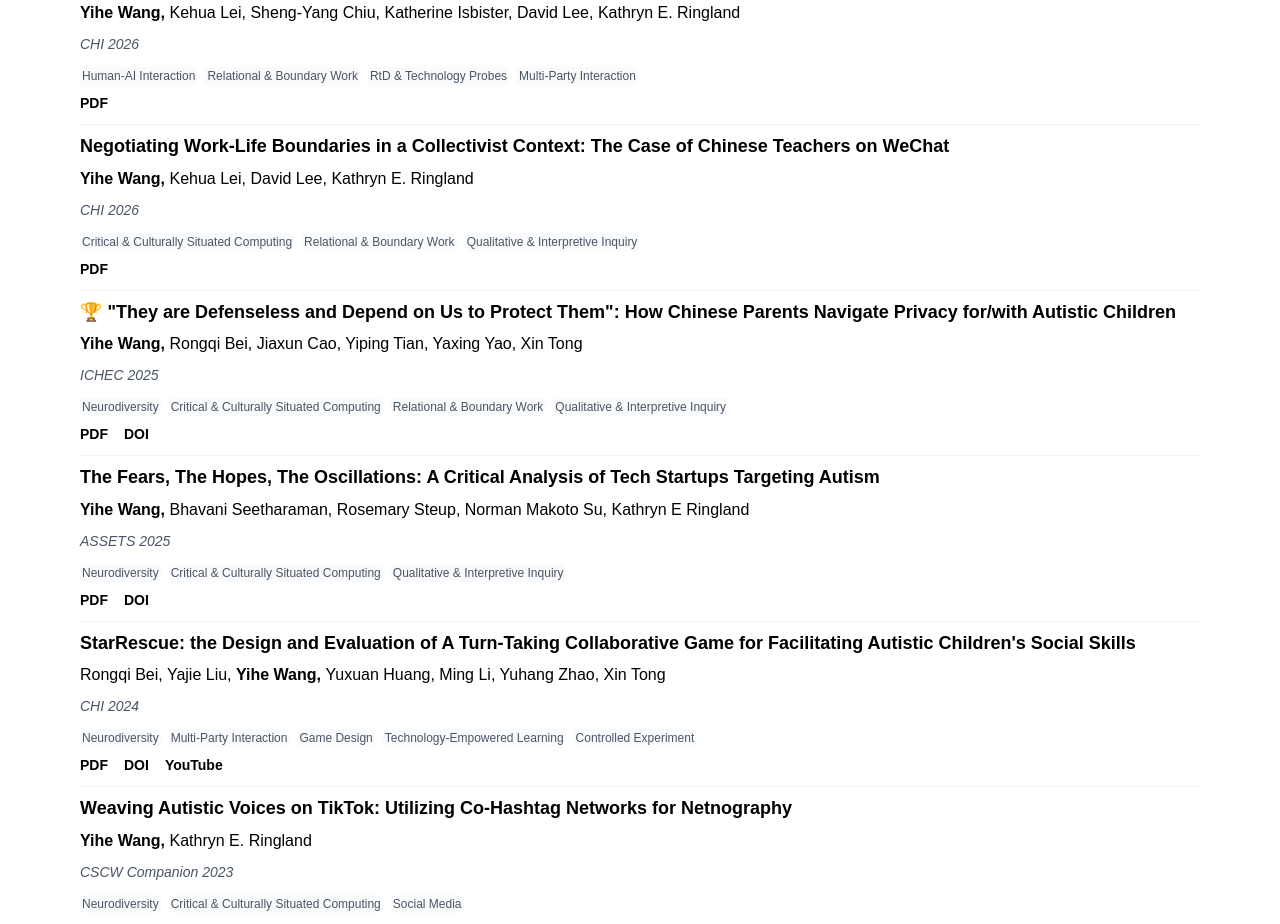
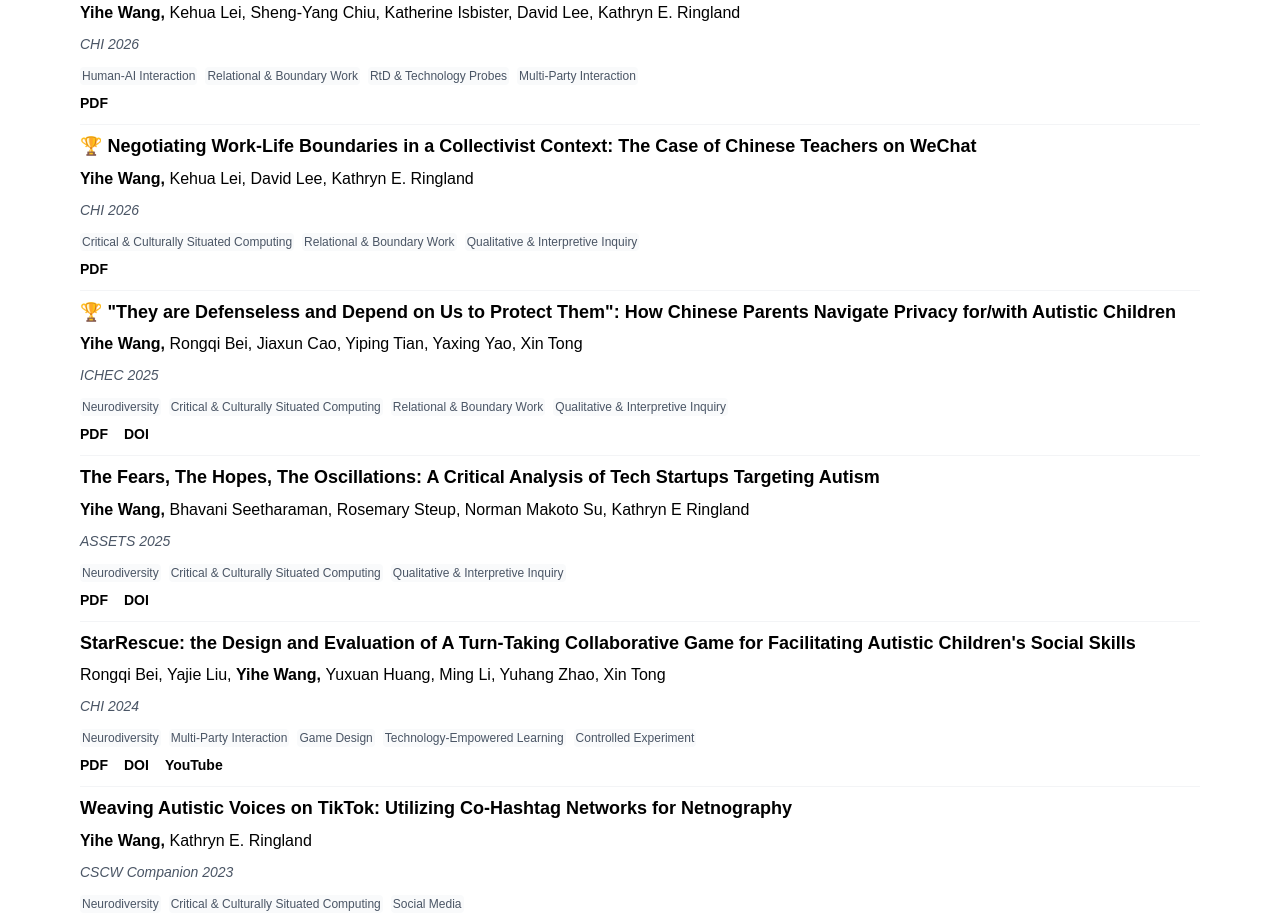
Before and after one commit to wongyihe/wongyihe.github.io, a React (Vite) app: page / in a window 1280 px wide. Shown: the part 2380-3304 px from the top of the page. Built offline with nearby package versions, Linux system fonts and the light colour scheme.

Commit message:
update publication

```diff
--- a/src/data/publications.ts
+++ b/src/data/publications.ts
@@ -8,7 +8,7 @@ export const publications = [
     links: [{ label: "PDF", url: "/assets/pdf/Wang et al. - 2026 - SeeSawBot An LLM-Driven Chatbot Mediating Across Private and Shared Slack Channels to Support Team.pdf" }]
   },
   {
-    title: "Negotiating Work-Life Boundaries in a Collectivist Context: The Case of Chinese Teachers on WeChat",
+    title: "🏆 Negotiating Work-Life Boundaries in a Collectivist Context: The Case of Chinese Teachers on WeChat",
     authors: ["Yihe Wang", "Kehua Lei", "David Lee", "Kathryn E. Ringland"],
     venue: "CHI",
     year: "2026",
```
